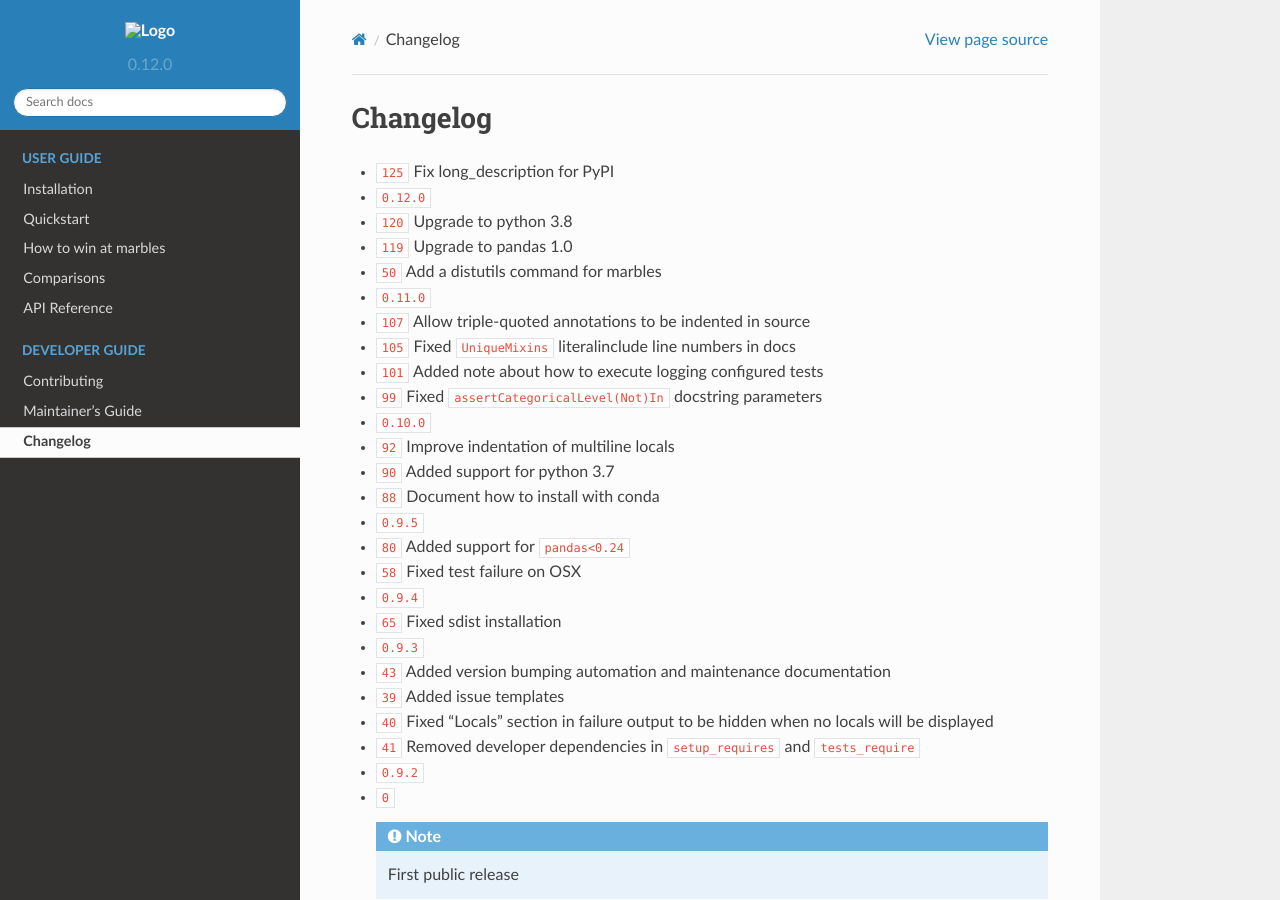
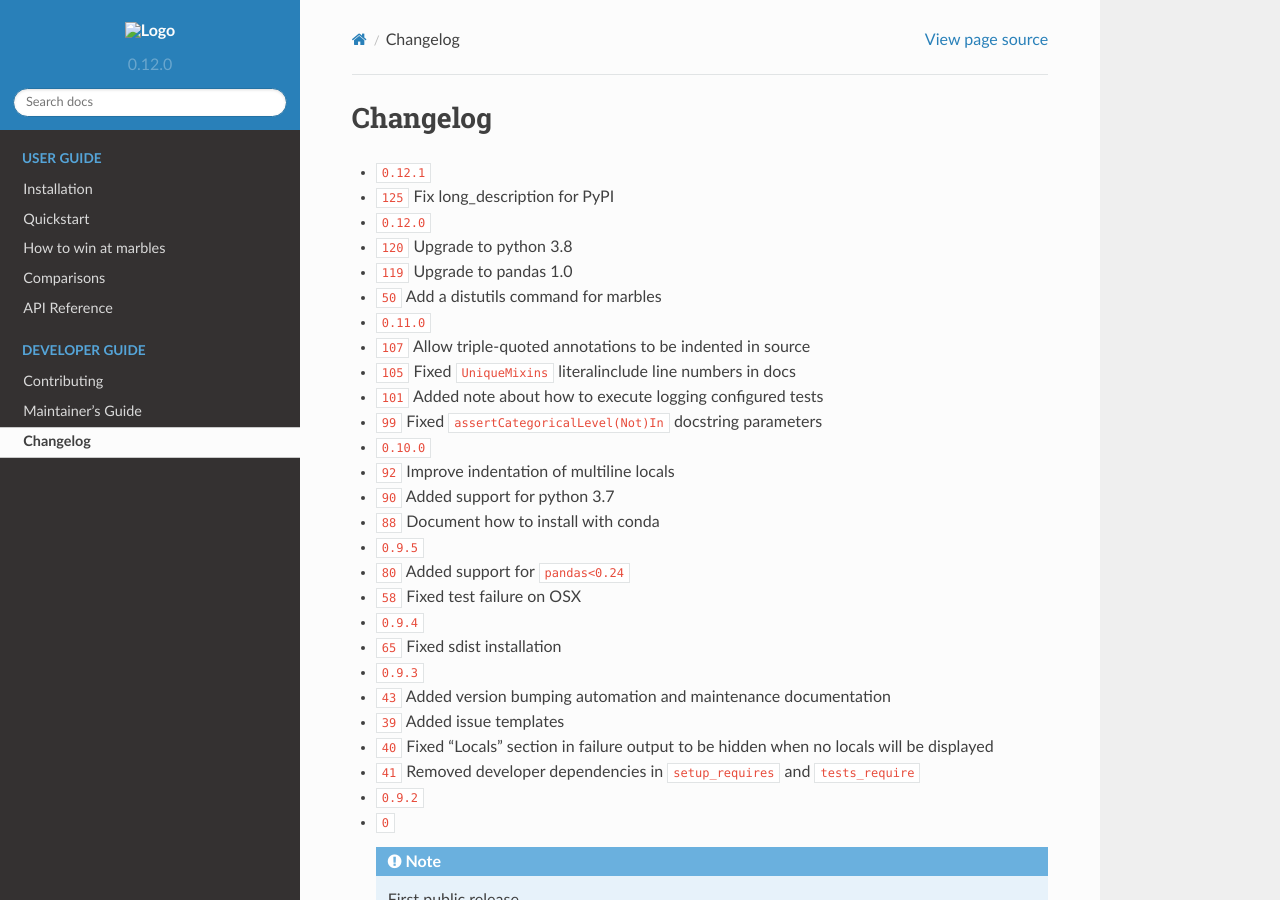
Before and after one commit to twosigma/marbles, a Sphinx documentation site: the page built from docs/changelog.rst, in a window 1280 px wide and 900 px high. Built offline with Sphinx 7.4.7 and the Read the Docs theme 2.0.0, drawn with Linux system fonts in a browser that asks for light colours; cross-references to code outside the pages are shown as plain code; the version number is read from the project's files by our own code.

Commit message:
update changelog for marbles 0.12.1

```diff
--- a/docs/changelog.rst
+++ b/docs/changelog.rst
@@ -2,6 +2,7 @@
 Changelog
 =========
 
+* :release:`0.12.1 <2020-08-02>`
 * :support:`125` Fix long_description for PyPI
 * :release:`0.12.0 <2020-05-23>`
 * :support:`120` Upgrade to python 3.8
```
